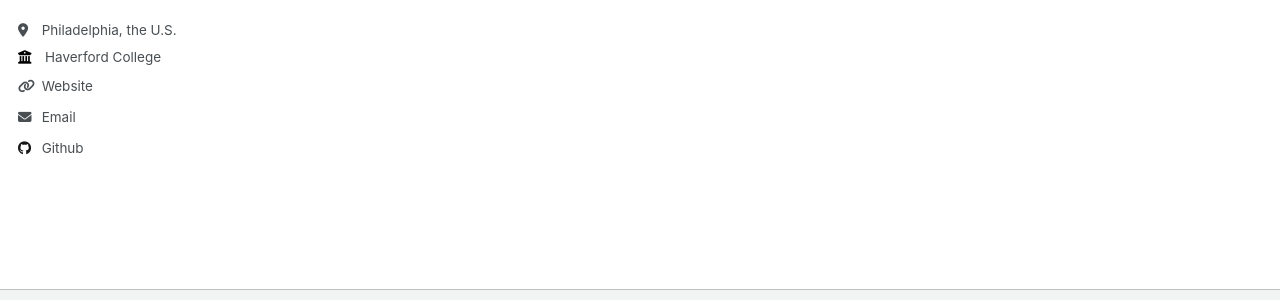
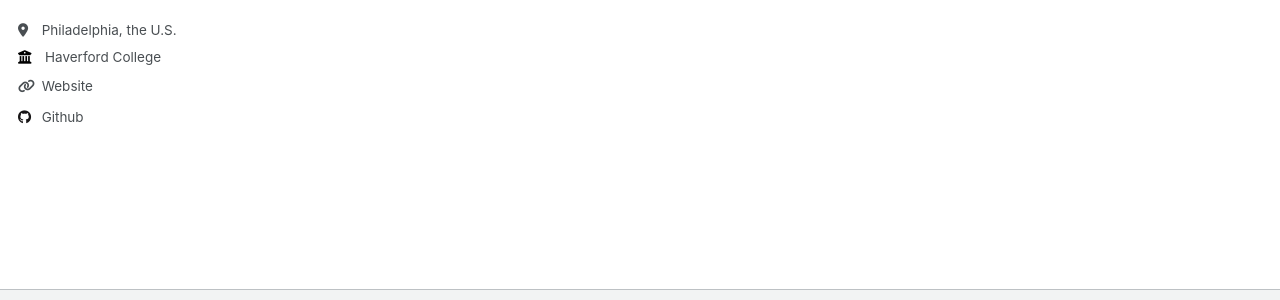
Before and after one commit to Margaret42/Yunjing-Wang, a Jekyll site: the page built from _pages/about.md, in a window 1280 px wide. Shown: the part 455-755 px from the top of the page. Built offline with Jekyll 4.4.1, drawn with Linux system fonts in a browser that asks for light colours.

Commit message:
Update _config.yml

```diff
--- a/_config.yml
+++ b/_config.yml
@@ -28,7 +28,7 @@ author:
   location         : "Philadelphia, the U.S."
   employer         : "Haverford College"
   uri              : 'https://margaret42.github.io/Yunjing-Wang'# URL
-  email            : "ywang9@haverford.edu"
+  # email            : "ywang9@haverford.edu"
 
 
 
```
